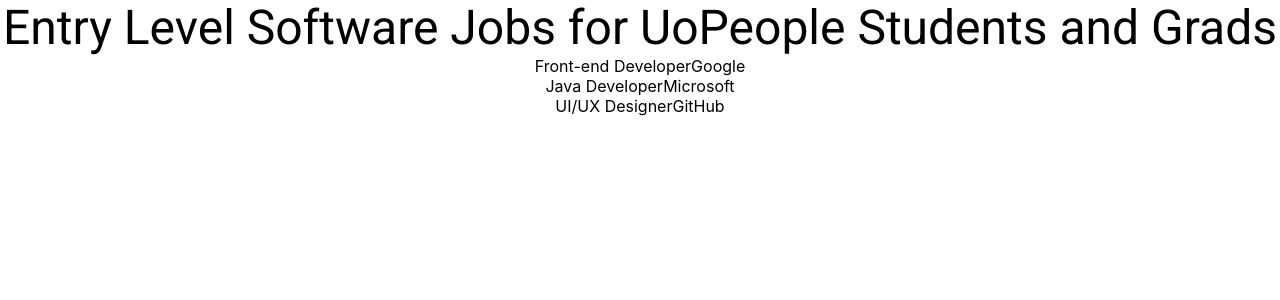
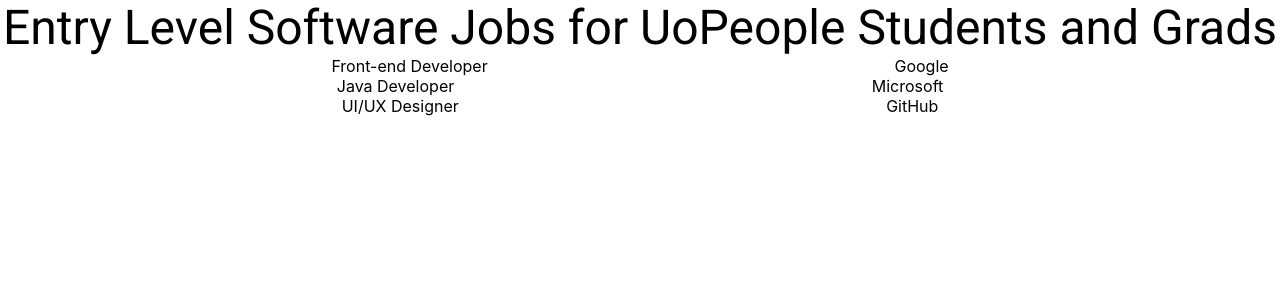
Before and after one commit to SabrinaMarkon/react-job-board, a React (Create React App) app in the folder client/: page / in a window 1280 px wide. Shown: the top 300 px of the page. Built offline with nearby package versions, Linux system fonts and the light colour scheme.

Commit message:
Add basic styling to Job rows.

```diff
--- a/client/src/App.css
+++ b/client/src/App.css
@@ -1,38 +1,14 @@
 .App {
   text-align: center;
-}
-
-.App-logo {
-  height: 40vmin;
-  pointer-events: none;
-}
-
-@media (prefers-reduced-motion: no-preference) {
-  .App-logo {
-    animation: App-logo-spin infinite 20s linear;
-  }
-}
-
-.App-header {
-  background-color: #282c34;
-  min-height: 100vh;
-  display: flex;
-  flex-direction: column;
-  align-items: center;
-  justify-content: center;
-  font-size: calc(10px + 2vmin);
-  color: white;
 }
 
 .App-link {
   color: #61dafb;
 }
 
-@keyframes App-logo-spin {
-  from {
-    transform: rotate(0deg);
-  }
-  to {
-    transform: rotate(360deg);
-  }
+.job {
+  width: 80%;
+  margin: auto;
+  display: flex;
+  justify-content: space-around;
 }
--- a/client/src/Job.js
+++ b/client/src/Job.js
@@ -3,8 +3,8 @@
 export default function Job({job}) {
   return (
     <div className="job">
-      {job.title}
-      {job.company}
+      <div>{job.title}</div>
+      <div>{job.company}</div>
     </div>
   )
 }
```
